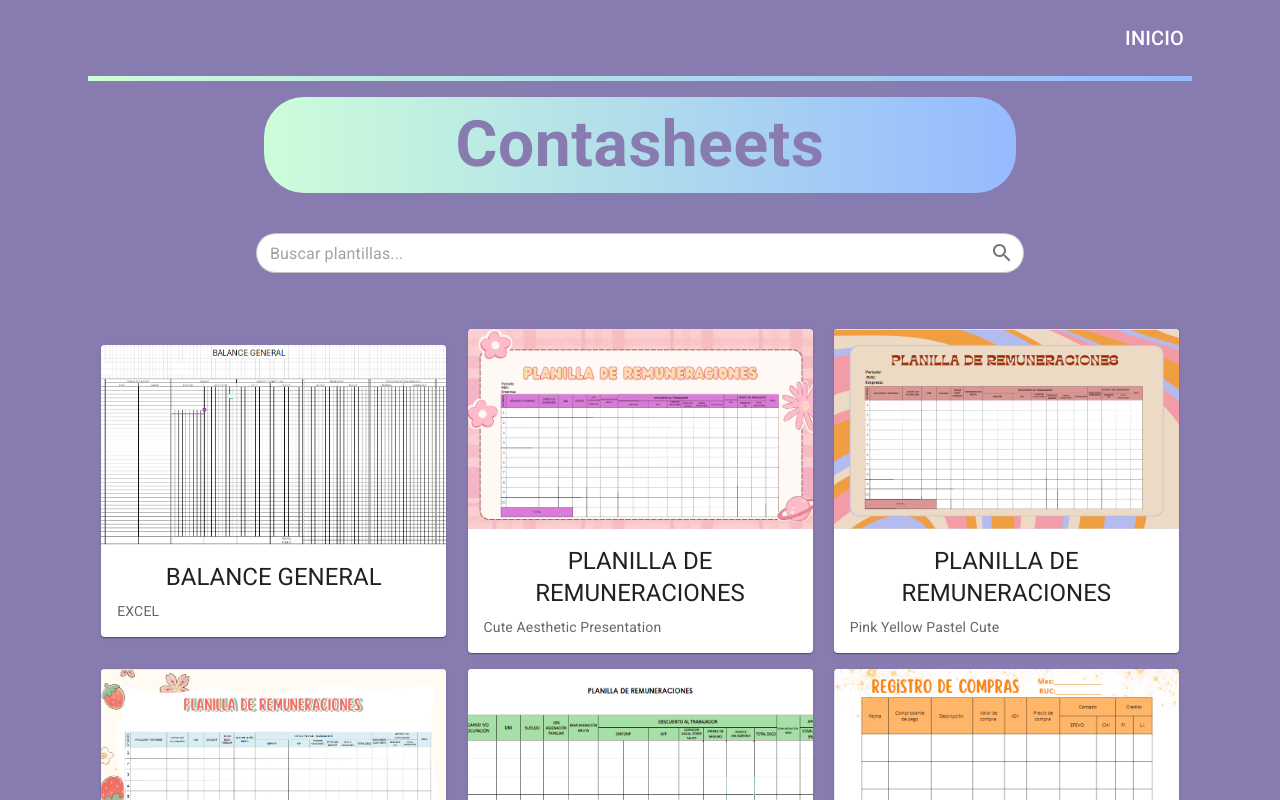
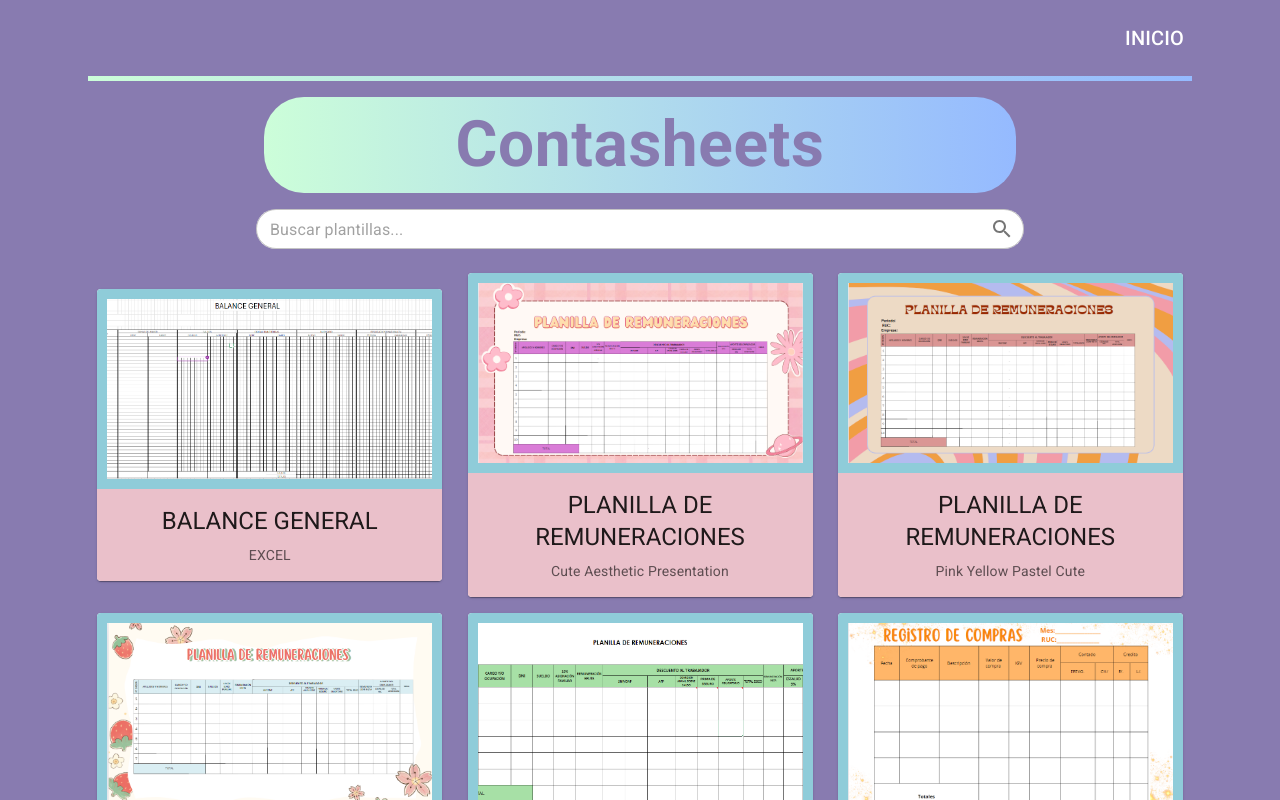
Before and after one commit to ArmandoJC/EPT_Plantillas, a React (Vite) app: page / in a window 1280 px wide. Shown: the top 800 px of the page. Built offline with nearby package versions, Linux system fonts and the light colour scheme.

Commit message:
Añadir cambios de tamaño en el css

```diff
--- a/src/plantillas/components/PlantillaCard.jsx
+++ b/src/plantillas/components/PlantillaCard.jsx
@@ -4,19 +4,27 @@ export const PlantillaCard = ({ plantilla }) => {
 
     return (
         <Grid item marginX={1} marginY={1}>
-            <Card sx={{ maxWidth: 345, maxHeight: 350 }} >
+            <Card sx={{ maxWidth: 345, maxHeight: 350, /*borderRadius: '20px'*/ }}>
                 <CardActionArea target='_blank' href={ plantilla.link }>
                     <CardMedia
                         component="img"
                         height="200"
                         image={plantilla.imageUrl}
                         alt="green iguana"
+                        sx={{
+                            borderStyle: "solid",
+                            borderWidth: '10px',
+                            borderColor: '#8FCCD9',
+                            // borderRadius: '20px'
+                        }}
                     />
-                    <CardContent>
+                    <CardContent sx={{
+                        backgroundColor: '#EAC0CA'
+                    }}>
                         <Typography gutterBottom variant="h5" component="div" textAlign={'center'}>
                             { plantilla.title }
                         </Typography>
-                        <Typography variant="body2" color="text.secondary">
+                        <Typography variant="body2" color="text.secondary" textAlign={'center'}>
                             { plantilla.description }
                         </Typography>
                     </CardContent>
--- a/src/plantillas/components/SearchForm.jsx
+++ b/src/plantillas/components/SearchForm.jsx
@@ -7,7 +7,6 @@ export const SearchForm = ({ formData, onSearch }) => {
     const onSearchSubmit = (event) => {
         event.preventDefault();
         onSearch(searchText);
-        console.log("Presioné Submit")
     }
 
     return (
@@ -17,11 +16,11 @@ export const SearchForm = ({ formData, onSearch }) => {
                 alignItems='center'
                 justifyContent='center'
             >
-                <Grid item textAlign='center' marginY={'1rem'} marginX='16rem' alignContent={'center'} flexGrow={1}>
+                <Grid item textAlign='center' marginY={'0rem'} marginX='16rem' alignContent={'center'} flexGrow={1}>
                     <form
                         onSubmit={onSearchSubmit}
                     >
-                        <Grid container spacing={1}>
+                        <Grid container spacing={0}>
                             <Grid item xs={12} sx={{ mt: 0 }}>
                                 <FormikControl
                                     control='input'
--- a/src/plantillas/components/formik/Input.jsx
+++ b/src/plantillas/components/formik/Input.jsx
@@ -1,17 +1,12 @@
 import { IconButton, InputAdornment, TextField, OutlinedInput } from "@mui/material"
 import { Search } from "@mui/icons-material"
-// import { ErrorMessage, Field } from "formik"
-// import { TextError } from "./TextError"
 
 export const Input = ({ label, name, ...rest }) => {
     return (
         <>
             <OutlinedInput
-                // as={TextField}
                 fullWidth
-                sx={{ marginY: '8px', backgroundColor: 'white', borderColor: 'white', borderRadius: '25px' }}
-                // InputProps={{ style: { fontSize: "11px" } }}
-                // InputLabelProps={{ style: { fontSize: "11px" } }}
+                sx={{ marginY: '0px', backgroundColor: 'white', borderColor: 'white', borderRadius: '25px' }}
                 placeholder="Buscar plantillas..."
                 size="small"
                 id={name}
@@ -22,20 +17,14 @@ export const Input = ({ label, name, ...rest }) => {
                     <InputAdornment position="end">
                       <IconButton
                         type="submit"
-                        // onClick={()=>{console.log("Hola presioné el botón de submit")}}
-                        // color="secondary"
                         aria-label="toggle password visibility"
-                        // onClick={handleClickShowPassword}
-                        // onMouseDown={handleMouseDownPassword}
                         edge="end"
                       >
-                        {/* {showPassword ? <VisibilityOff /> : <Visibility />} */}
                         <Search />
                       </IconButton>
                     </InputAdornment>
                   }
             />
-            {/* <ErrorMessage component={TextError} name={name} /> */}
         </>
     )
 }
--- a/src/plantillas/layout/PlantillasLayout.jsx
+++ b/src/plantillas/layout/PlantillasLayout.jsx
@@ -6,25 +6,19 @@ const drawerWidth = 0;
 export const PlantillasLayout = ({ children, formData, onSearch }) => {
   console.log({formData})
   return (
-    <Box sx={{ backgroundColor: '#887BB0' }}>
+    <Box sx={{ backgroundColor: '#887BB0' }} minHeight={'100vh'}>
       <Box>
         <NavBar drawerWidth={drawerWidth} />
       </Box>
       <Title />
       <SearchForm formData={formData} onSearch={onSearch}/>
       <Box  marginX='4rem' sx={{ display: 'flex', backgroundColor: '#887BB0' }}>
-
-
         {/* <SideBar drawerWidth={ drawerWidth } /> */}
-
         <Box
           component='main'
-          sx={{ flexGrow: 1, p: 3 }}
+          sx={{ flexGrow: 1, p: 2 }}
         >
-          {/* <Toolbar /> */}
-
           {children}
-
         </Box>
       </Box>
     </Box>
```
